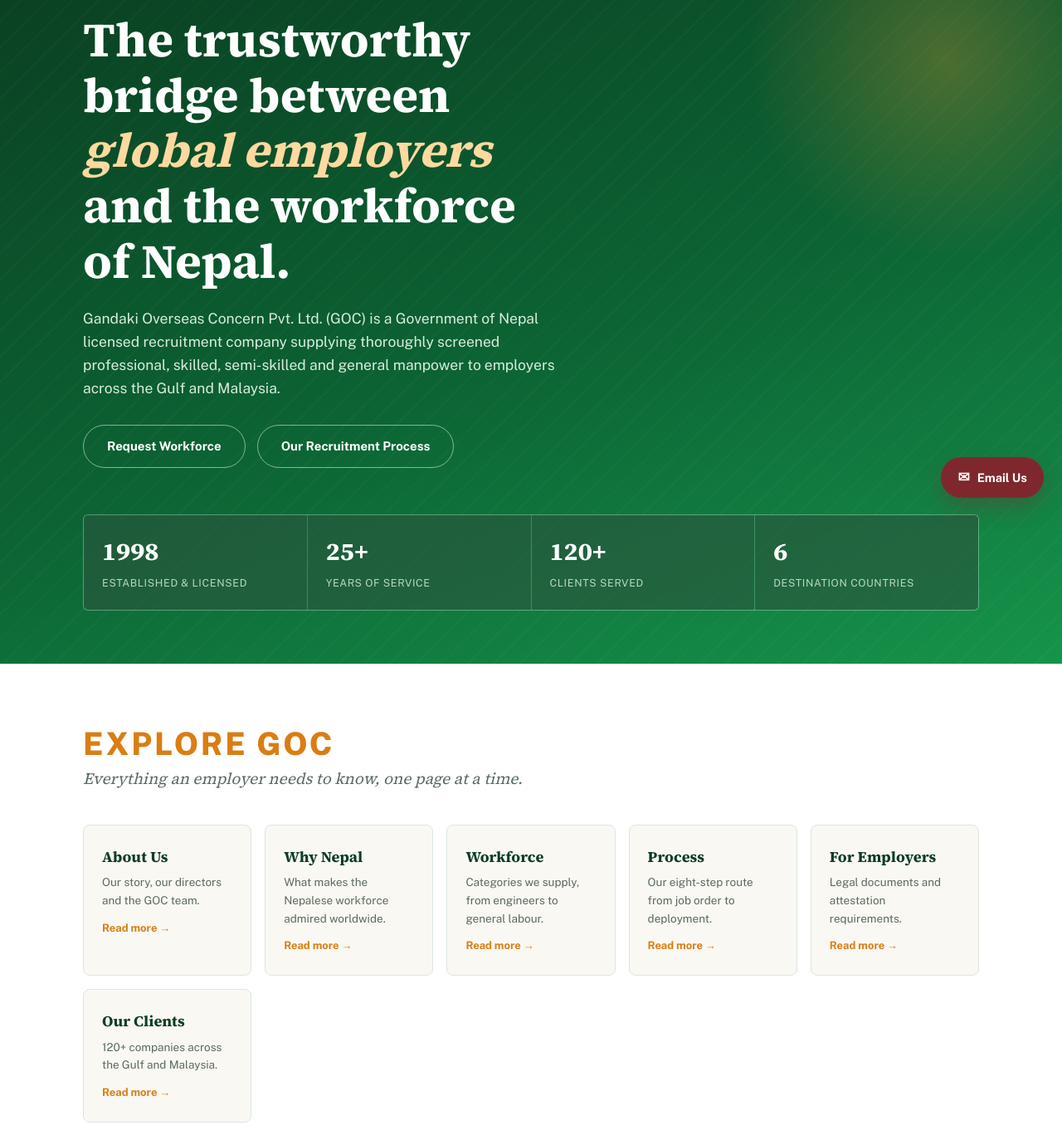
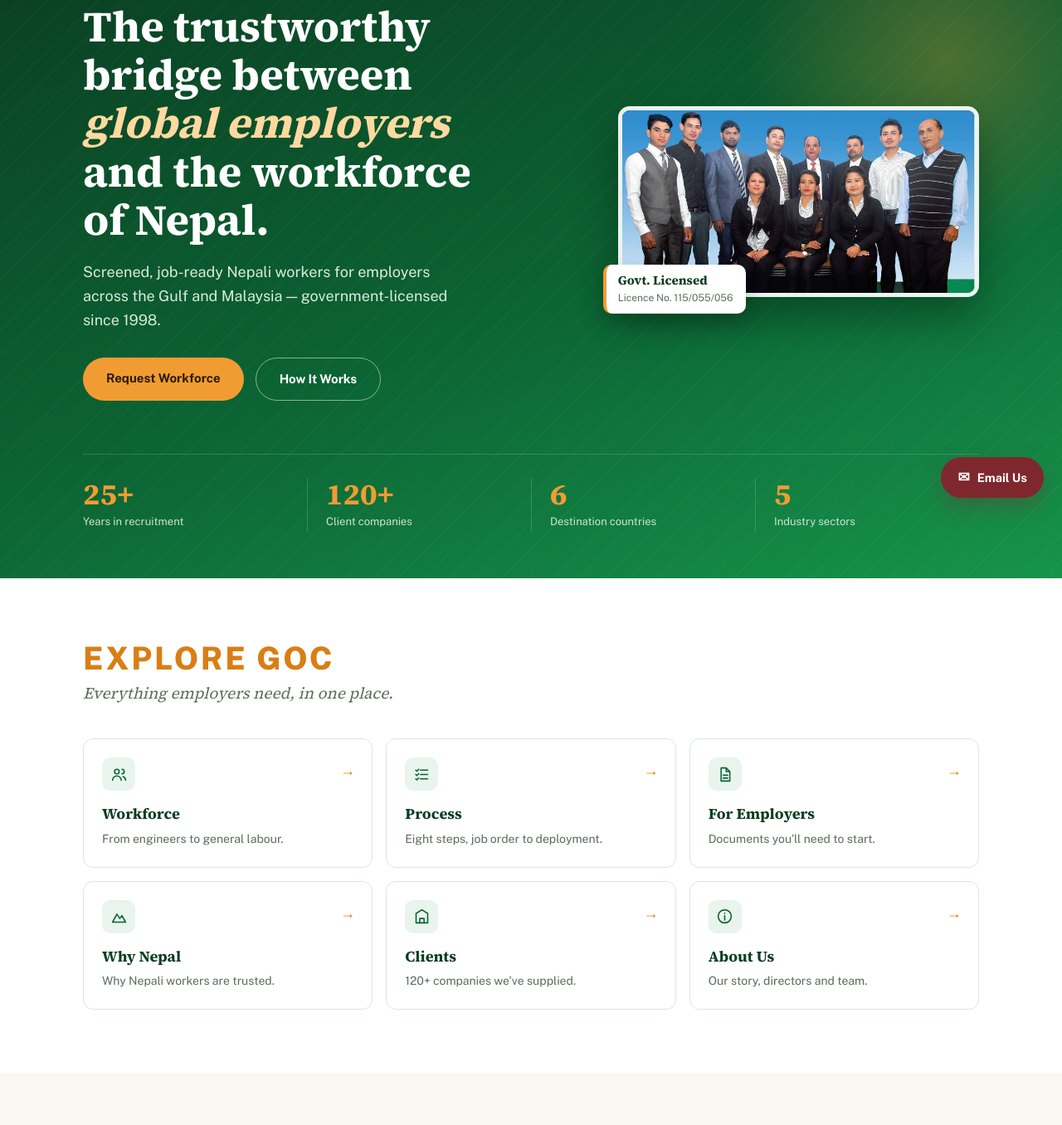
Before and after one commit to gaaarima/goc-website, a plain HTML site: page index.html in a window 1280 px wide. Shown: the part 178-1534 px from the top of the page at 83% size. Drawn offline with nearby package versions, Linux system fonts and the light colour scheme.

Commit message:
Cleaner, shorter home page
Shorter hero intro, team photo with licence badge beside the headline,
orange primary button, simpler stats without the duplicate year, icon
cards for the Explore section and a heading for Contact Us.

Co-Authored-By: Claude Opus 5.5 <noreply@anthropic.com>

```diff
--- a/index.html
+++ b/index.html
@@ -9,7 +9,7 @@
 <link rel="preconnect" href="https://fonts.googleapis.com">
 <link rel="preconnect" href="https://fonts.gstatic.com" crossorigin>
 <link href="https://fonts.googleapis.com/css2?family=Source+Serif+4:opsz,wght@8..60,400;8..60,600;8..60,700&family=Public+Sans:wght@400;500;600;700;800&display=swap" rel="stylesheet">
-<link rel="stylesheet" href="styles.css?v=19">
+<link rel="stylesheet" href="styles.css?v=20">
 </head>
 <body>
 
@@ -48,17 +48,25 @@
 
 <header class="hero" id="top">
   <div class="wrap">
-    <h1>The trustworthy bridge between <em>global employers</em> and the workforce of Nepal.</h1>
-    <p class="lede">Gandaki Overseas Concern Pvt. Ltd. (GOC) is a Government of Nepal licensed recruitment company supplying thoroughly screened professional, skilled, semi-skilled and general manpower to employers across the Gulf and Malaysia.</p>
-    <div class="actions">
-      <a class="btn btn-ghost" href="#contact">Request Workforce</a>
-      <a class="btn btn-ghost" href="process.html">Our Recruitment Process</a>
+    <div class="hero-grid">
+      <div class="hero-copy">
+        <h1>The trustworthy bridge between <em>global employers</em> and the workforce of Nepal.</h1>
+        <p class="lede">Screened, job-ready Nepali workers for employers across the Gulf and Malaysia — government-licensed since 1998.</p>
+        <div class="actions">
+          <a class="btn btn-orange" href="#contact">Request Workforce</a>
+          <a class="btn btn-ghost" href="process.html">How It Works</a>
+        </div>
+      </div>
+      <figure class="hero-photo">
+        <img src="assets/team.jpg" alt="The GOC team in Kathmandu" width="792" height="419">
+        <figcaption><b>Govt. Licensed</b><span>Licence No. 115/055/056</span></figcaption>
+      </figure>
     </div>
     <div class="stats">
-      <div class="stat"><b>1998</b><span>Established &amp; Licensed</span></div>
-      <div class="stat"><b>25+</b><span>Years of Service</span></div>
-      <div class="stat"><b>120+</b><span>Clients Served</span></div>
-      <div class="stat"><b>6</b><span>Destination Countries</span></div>
+      <div class="stat"><b>25+</b><span>Years in recruitment</span></div>
+      <div class="stat"><b>120+</b><span>Client companies</span></div>
+      <div class="stat"><b>6</b><span>Destination countries</span></div>
+      <div class="stat"><b>5</b><span>Industry sectors</span></div>
     </div>
   </div>
 </header>
@@ -67,15 +75,15 @@
   <div class="wrap">
     <div class="sec-head reveal">
       <span class="kicker">Explore GOC</span>
-      <h2>Everything an employer needs to know, one page at a time.</h2>
+      <h2>Everything employers need, in one place.</h2>
     </div>
     <div class="grid reveal">
-      <a class="ex" href="about.html"><b>About Us</b><span>Our story, our directors and the GOC team.</span><span class="go">Read more →</span></a>
-      <a class="ex" href="why-nepal.html"><b>Why Nepal</b><span>What makes the Nepalese workforce admired worldwide.</span><span class="go">Read more →</span></a>
-      <a class="ex" href="workforce.html"><b>Workforce</b><span>Categories we supply, from engineers to general labour.</span><span class="go">Read more →</span></a>
-      <a class="ex" href="process.html"><b>Process</b><span>Our eight-step route from job order to deployment.</span><span class="go">Read more →</span></a>
-      <a class="ex" href="employers.html"><b>For Employers</b><span>Legal documents and attestation requirements.</span><span class="go">Read more →</span></a>
-      <a class="ex" href="clients.html"><b>Our Clients</b><span>120+ companies across the Gulf and Malaysia.</span><span class="go">Read more →</span></a>
+      <a class="ex" href="workforce.html"><span class="ic" aria-hidden="true"><svg viewBox="0 0 24 24"><circle cx="9" cy="8" r="3.2"/><path d="M3 20a6 6 0 0 1 12 0M16 4.8a3 3 0 0 1 0 6.2M21 20a5.5 5.5 0 0 0-3.5-5.1"/></svg></span><b>Workforce</b><span>From engineers to general labour.</span></a>
+      <a class="ex" href="process.html"><span class="ic" aria-hidden="true"><svg viewBox="0 0 24 24"><path d="M10 6h10M10 12h10M10 18h10M3.5 6l1.5 1.5L7.5 5M3.5 12l1.5 1.5 2.5-2.5M3.5 18l1.5 1.5 2.5-2.5"/></svg></span><b>Process</b><span>Eight steps, job order to deployment.</span></a>
+      <a class="ex" href="employers.html"><span class="ic" aria-hidden="true"><svg viewBox="0 0 24 24"><path d="M7 3h7l5 5v13H7zM14 3v5h5M10 13h6M10 17h6"/></svg></span><b>For Employers</b><span>Documents you’ll need to start.</span></a>
+      <a class="ex" href="why-nepal.html"><span class="ic" aria-hidden="true"><svg viewBox="0 0 24 24"><path d="m3 20 6-11 4 6 3-4 5 9z"/></svg></span><b>Why Nepal</b><span>Why Nepali workers are trusted.</span></a>
+      <a class="ex" href="clients.html"><span class="ic" aria-hidden="true"><svg viewBox="0 0 24 24"><path d="M4 21V8l8-5 8 5v13M9 21v-6h6v6M4 21h16"/></svg></span><b>Clients</b><span>120+ companies we’ve supplied.</span></a>
+      <a class="ex" href="about.html"><span class="ic" aria-hidden="true"><svg viewBox="0 0 24 24"><circle cx="12" cy="12" r="9"/><path d="M12 11v6M12 7.5v.5"/></svg></span><b>About Us</b><span>Our story, directors and team.</span></a>
     </div>
   </div>
 </section>
@@ -84,6 +92,7 @@
   <div class="wrap">
     <div class="sec-head reveal">
       <span class="kicker">Contact Us</span>
+      <h2>Tell us what you need — we’ll take it from there.</h2>
     </div>
     <div class="contact-grid">
       <div class="c-card reveal">
--- a/styles.css
+++ b/styles.css
@@ -77,11 +77,17 @@ h1,h2,h3{font-family:var(--serif);line-height:1.15;color:var(--green-ink)}
 .hero::after{content:"";position:absolute;right:-120px;top:-120px;width:520px;height:520px;border-radius:50%;background:radial-gradient(circle,rgba(241,156,51,.28),transparent 65%)}
 .hero::before{content:"";position:absolute;left:0;bottom:0;width:100%;height:100%;background:
   repeating-linear-gradient(135deg,rgba(255,255,255,.025) 0 2px,transparent 2px 22px)}
-.hero .wrap{position:relative;padding-top:84px;padding-bottom:64px;z-index:1}
+.hero .wrap{position:relative;padding-top:72px;padding-bottom:56px;z-index:1}
+.hero-grid{display:grid;grid-template-columns:1.15fr .85fr;gap:56px;align-items:center}
+.hero-photo{position:relative;margin:0}
+.hero-photo img{display:block;width:100%;height:auto;aspect-ratio:792/419;object-fit:cover;border-radius:14px;border:5px solid rgba(255,255,255,.92);box-shadow:0 24px 50px rgba(0,0,0,.32)}
+.hero-photo figcaption{position:absolute;left:-18px;bottom:-20px;background:#fff;color:var(--ink);border-radius:10px;padding:10px 16px 10px 14px;box-shadow:0 12px 28px rgba(0,0,0,.22);border-left:4px solid var(--orange);line-height:1.25}
+.hero-photo figcaption b{display:block;font-family:var(--serif);font-size:15px;color:var(--green-ink)}
+.hero-photo figcaption span{font-size:12px;color:var(--muted)}
 .kicker{display:inline-flex;align-items:center;gap:8px;font-size:12px;font-weight:700;letter-spacing:.18em;text-transform:uppercase;color:var(--orange);margin-bottom:18px}
-.hero h1{font-size:clamp(34px,5.4vw,58px);color:#fff;max-width:17ch;font-weight:700}
+.hero h1{font-size:clamp(32px,4.4vw,52px);color:#fff;max-width:16ch;font-weight:700;line-height:1.12}
 .hero h1 em{font-style:italic;color:#ffd9a0}
-.hero p.lede{max-width:56ch;margin:22px 0 30px;font-size:17.5px;color:#d9ecdf}
+.hero p.lede{max-width:42ch;margin:20px 0 30px;font-size:18px;line-height:1.6;color:#d9ecdf}
 .hero .actions{display:flex;gap:14px;flex-wrap:wrap}
 .btn{display:inline-block;text-decoration:none;font-weight:700;font-size:15px;padding:13px 28px;border-radius:99px;transition:transform .15s,background .2s;border:none;cursor:pointer;font-family:var(--sans)}
 .btn:hover{transform:translateY(-2px)}
@@ -89,10 +95,11 @@ h1,h2,h3{font-family:var(--serif);line-height:1.15;color:var(--green-ink)}
 .btn-orange:hover{background:#ffb14f}
 .btn-ghost{border:1.5px solid rgba(255,255,255,.5);color:#fff}
 .btn-ghost:hover{border-color:#fff}
-.stats{display:grid;grid-template-columns:repeat(4,1fr);gap:1px;background:rgba(255,255,255,.18);border:1px solid rgba(255,255,255,.18);margin-top:56px;border-radius:6px;overflow:hidden}
-.stat{background:rgba(10,61,33,.55);padding:20px 22px}
-.stat b{display:block;font-family:var(--serif);font-size:30px;color:#fff}
-.stat span{font-size:12.5px;letter-spacing:.05em;text-transform:uppercase;color:#b9d8c4}
+.stats{display:grid;grid-template-columns:repeat(4,1fr);margin-top:64px;padding-top:28px;border-top:1px solid rgba(255,255,255,.16)}
+.stat{padding:0 22px;border-left:1px solid rgba(255,255,255,.16)}
+.stat:first-child{padding-left:0;border-left:none}
+.stat b{display:block;font-family:var(--serif);font-size:36px;line-height:1.1;color:var(--orange)}
+.stat span{font-size:13px;color:#cfe3d6}
 
 /* ---------- page hero (subpages) ---------- */
 .page-hero{background:linear-gradient(160deg,var(--green-ink) 0%,var(--green-deep) 70%,var(--green) 100%);color:#fff;position:relative;overflow:hidden}
@@ -111,12 +118,35 @@ section{padding:76px 0}
 
 /* explore strip (home) */
 .explore{background:var(--paper)}
-.explore .grid{display:grid;grid-template-columns:repeat(auto-fit,minmax(200px,1fr));gap:16px}
-.ex{background:var(--cream);border:1px solid var(--line);border-radius:8px;padding:24px 22px;text-decoration:none;transition:transform .15s,box-shadow .15s;display:block}
-.ex:hover{transform:translateY(-3px);box-shadow:0 8px 20px rgba(10,61,33,.08)}
-.ex b{font-family:var(--serif);font-size:18px;color:var(--green-ink);display:block;margin-bottom:6px}
-.ex span{font-size:13.5px;color:var(--muted);display:block}
-.ex .go{margin-top:12px;font-size:13px;font-weight:700;color:var(--orange-deep)}
+.explore .grid{display:grid;grid-template-columns:repeat(3,1fr);gap:16px}
+.ex{position:relative;background:#fff;border:1px solid var(--line);border-radius:12px;padding:22px 44px 22px 22px;text-decoration:none;transition:transform .15s,box-shadow .15s,border-color .15s;display:block}
+.ex::after{content:"→";position:absolute;right:20px;top:24px;font-size:18px;font-weight:700;color:var(--orange-deep);transition:transform .15s}
+.ex:hover{transform:translateY(-3px);box-shadow:0 10px 24px rgba(10,61,33,.09);border-color:var(--green-light)}
+.ex:hover::after{transform:translateX(3px)}
+.ex .ic{display:flex;align-items:center;justify-content:center;width:40px;height:40px;border-radius:10px;background:var(--green-tint);margin-bottom:14px}
+.ex .ic svg{width:21px;height:21px;fill:none;stroke:var(--green-deep);stroke-width:1.8;stroke-linecap:round;stroke-linejoin:round}
+.ex b{font-family:var(--serif);font-size:18px;color:var(--green-ink);display:block;margin-bottom:4px}
+.ex > span:not(.ic){font-size:14px;color:var(--muted);display:block}
+@media (max-width:860px){
+  .hero-grid{grid-template-columns:1fr;gap:40px}
+  .hero-photo{max-width:520px}
+  .explore .grid{grid-template-columns:1fr 1fr}
+  .stats{row-gap:22px}
+  .stat:nth-child(3){padding-left:0;border-left:none}
+}
+@media (max-width:600px){
+  .hero .wrap{padding-top:44px;padding-bottom:40px}
+  .hero p.lede{font-size:16.5px;margin:16px 0 24px}
+  .hero .actions .btn{padding:12px 22px;font-size:14.5px}
+  .hero-photo figcaption{left:12px;bottom:-16px}
+  .stats{margin-top:52px;padding-top:22px}
+  .stat b{font-size:30px}
+  .explore .grid{grid-template-columns:1fr}
+  .ex{padding:16px 44px 16px 16px;display:grid;grid-template-columns:auto 1fr;column-gap:14px;align-items:center}
+  .ex .ic{grid-row:span 2;margin-bottom:0}
+  .ex::after{top:50%;transform:translateY(-50%)}
+  .ex:hover::after{transform:translate(3px,-50%)}
+}
 
 /* about page */
 .about{background:var(--paper)}
```
Also changed, not shown: about.html (+1 -1 lines), clients.html (+1 -1 lines), employers.html (+1 -1 lines), privacy.html (+1 -1 lines), process.html (+1 -1 lines), why-nepal.html (+1 -1 lines), workforce.html (+1 -1 lines).
